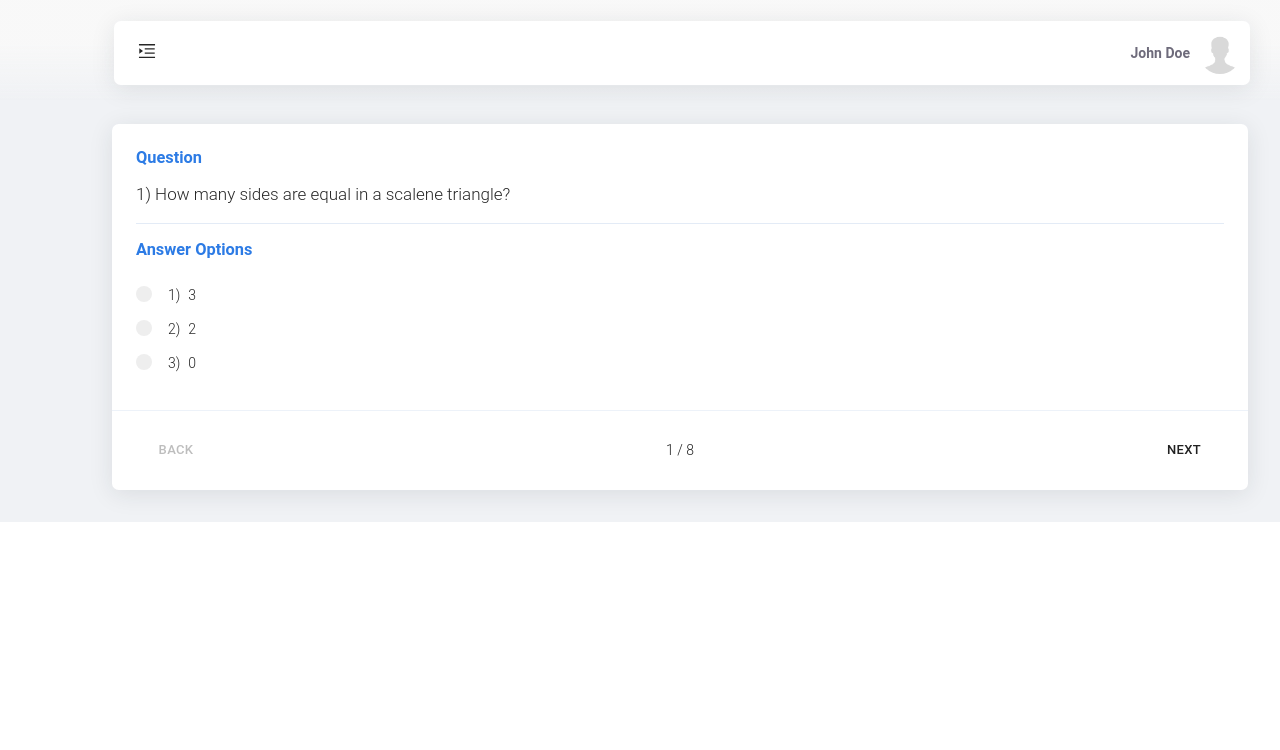
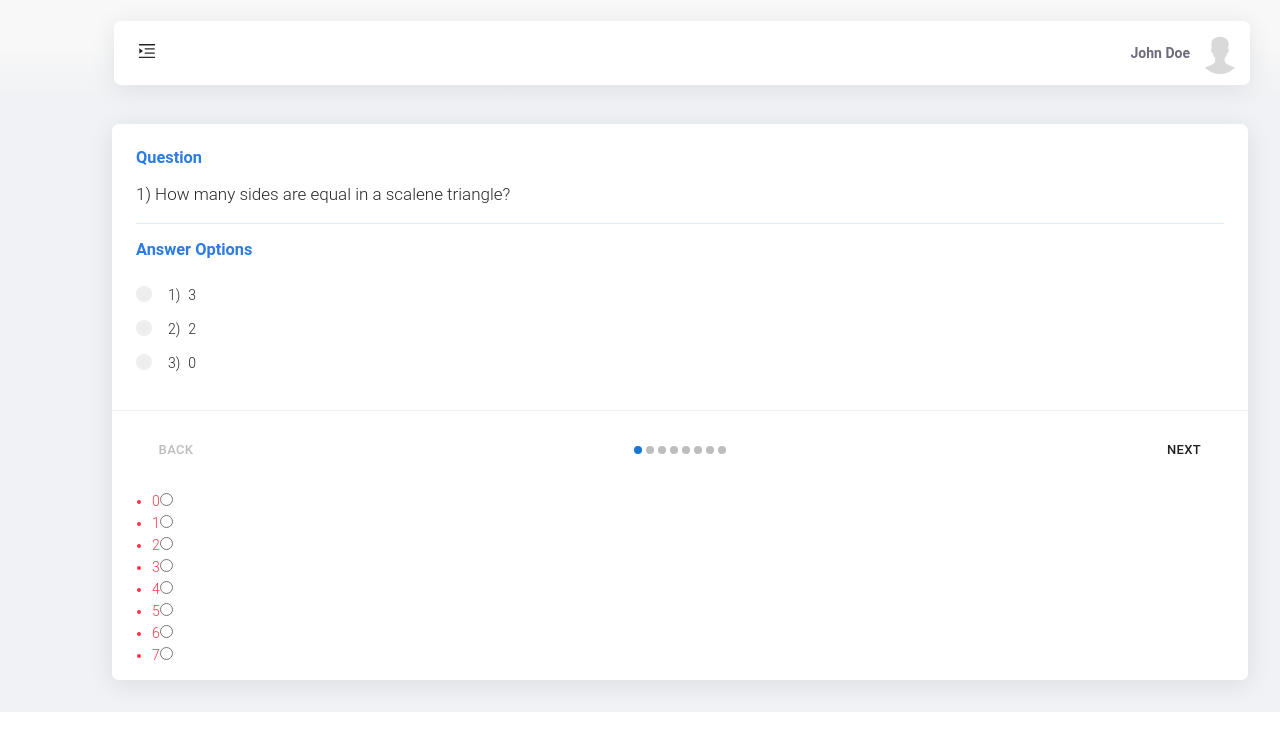
Before and after one commit to FatimeyiZahra/course-exam-reactJs, a React (Create React App) app: page /exam in a window 1280 px wide. Shown: the top 750 px of the page. Built offline with nearby package versions, Linux system fonts and the light colour scheme.

Commit message:
quiz show whichone is selected

```diff
--- a/src/app/pages/exam/Exam.jsx
+++ b/src/app/pages/exam/Exam.jsx
@@ -9,7 +9,7 @@ import "./exam.css";
 const Exam = () => {
   const [Quiz_Set1, setQuiz] = useState([
     {
-      queno: "que_1",
+      queno: "0",
       que_id: 1,
       que: "1) How many sides are equal in a scalene triangle?",
       options: [
@@ -20,7 +20,7 @@ const Exam = () => {
       ans: "0",
     },
     {
-      queno: "que_2",
+      queno: "1",
       que_id: 2,
       que: "2) The angles of a triangle are 90°,35° and 55°.What type of triangle is this?",
       options: [
@@ -31,7 +31,7 @@ const Exam = () => {
       ans: "Right Angled",
     },
     {
-      queno: "que_3",
+      queno: "2",
       que_id: 3,
       que: "3) The perimeter of an equilateral triangle is 24cm.Length of each side(in cm) is?",
       options: [
@@ -42,7 +42,7 @@ const Exam = () => {
       ans: "8",
     },
     {
-      queno: "que_4",
+      queno: "3",
       que_id: 4,
       que: "4) The sum of angles of a triangle is?",
       options: [
@@ -53,7 +53,7 @@ const Exam = () => {
       ans: "180",
     },
     {
-      queno: "que_5",
+      queno: "4",
       que_id: 5,
       que: "5) A triangle has angles 60°,60° and 60°.State the type of triangle?",
       options: [
@@ -64,7 +64,7 @@ const Exam = () => {
       ans: "Equilateral",
     },
     {
-      queno: "que_6",
+      queno: "5",
       que_id: 6,
       que: "6) What is a third angle for a triangle where angle1 = 57° and angle2 = 92° ?",
       options: [
@@ -75,7 +75,7 @@ const Exam = () => {
       ans: "31",
     },
     {
-      queno: "que_7",
+      queno: "6",
       que_id: 7,
       que: "7) Pythagoras theorem is applicable to which type of triangles?",
       options: [
@@ -86,7 +86,7 @@ const Exam = () => {
       ans: "Right",
     },
     {
-      queno: "que_8",
+      queno: "7",
       que_id: 8,
       que: "8) The triangle which has 2 sides congruent?",
       options: [
@@ -107,32 +107,30 @@ const Exam = () => {
     catchmsg: "",
     errormsg: "",
   });
-  // console.log(state.booleanonsubmit)
+  // console.log(state.activeStep);
   const [stepAnswer, setStepAnswer] = useState();
   // console.log(stepAnswer)
   const handleNext = (e) => {
-    // setState({ activeStep: state.activeStep + 1 });
+    setState({ activeStep: state.activeStep + 1 });
     let list = Quiz_Set1;
     list.map((item, key) => {
-
       if (Math.abs(state.activeStep - key) <= 0) {
         // if(!item.options[key].selected){
         //   alertify.error("Cavablardan birini secin");
         // }else {
         //   setState({ activeStep: state.activeStep + 1 });
         // }
-        if(item.options[0].selected!==true && item.options[1].selected!==true  && item.options[2].selected!==true){
-          alertify.error("Cavablardan birini secin");
-        }
-
-        item.options.map((anslist, key) => {
-          if (anslist.selected===true) {
-            setState({ activeStep: state.activeStep + 1 });
-          } else {
-            // alertify.error("Cavablardan birini secin");
-            // setStepAnswer({...item})
-          }
-        });
+        // if(item.options[0].selected!==true && item.options[1].selected!==true  && item.options[2].selected!==true){
+        //   alertify.error("Cavablardan birini secin");
+        // }
+        // item.options.map((anslist, key) => {
+        //   if (anslist.selected===true) {
+        //     setState({ activeStep: state.activeStep + 1 });
+        //   } else {
+        //     alertify.error("Cavablardan birini secin");
+        //     setStepAnswer({...item})
+        //   }
+        // });
       }
     });
   };
@@ -164,6 +162,24 @@ const Exam = () => {
       };
     });
     setQuiz(nexState);
+    let list = Quiz_Set1;
+    list.map((item, key) => {
+      if (Math.abs(state.activeStep - key) <= 0) {
+        // if(!item.options[key].selected){
+        //   alertify.error("Cavablardan birini secin");
+        // }else {
+        //   setState({ activeStep: state.activeStep + 1 });
+        // }
+        // if(item.options[0].selected!==true && item.options[1].selected!==true  && item.options[2].selected!==true){
+        //   alertify.error("Cavablardan birini secin");
+        // }
+        item.options.map((anslist, key) => {
+          if (anslist.selected===true) {
+            setStepAnswer(true);
+          }
+        });
+    }
+    })
     // console.log(nexState)
   };
 
@@ -211,7 +227,10 @@ const Exam = () => {
     }
   };
   //------------------------------------------------------------------------------------------------------------------------
-
+  const getQueno = (e) => {
+    setState({ activeStep: parseInt(e.target.name) });
+    // console.log(e.target.name)
+  };
   const Snackbarrender = () => {
     return state.open ? (
       <Snackbar
@@ -294,8 +313,8 @@ const Exam = () => {
 
           <div className="Quiz-MobileStepper">
             <MobileStepper
-              // variant="dots"
-              variant="text"
+              variant="dots"
+              // variant="text"
               // variant="progress"
               steps={Quiz_Set1.length}
               position="static"
@@ -328,6 +347,33 @@ const Exam = () => {
           </div>
         </div>
       )}
+      <div>
+        <ul>
+          {Quiz_Set1 &&
+            Quiz_Set1.map((item, index) => {
+              return (
+
+                <li
+                  className={
+                    item.options[0].selected!==true && item.options[1].selected!==true  && item.options[2].selected!==true? "text-danger" : "text-primary"
+                  }
+                >
+                  {console.log(item.options)}
+                  {item.queno}
+                  <input
+                    type="radio"
+                    value={item.queno}
+                    name={item.queno}
+                    onClick={getQueno}
+
+                    // checked={!!opt.selected}
+                  />
+                </li>
+              );
+
+            })}
+        </ul>
+      </div>
       {Snackbarrender()}
     </div>
   );
```
